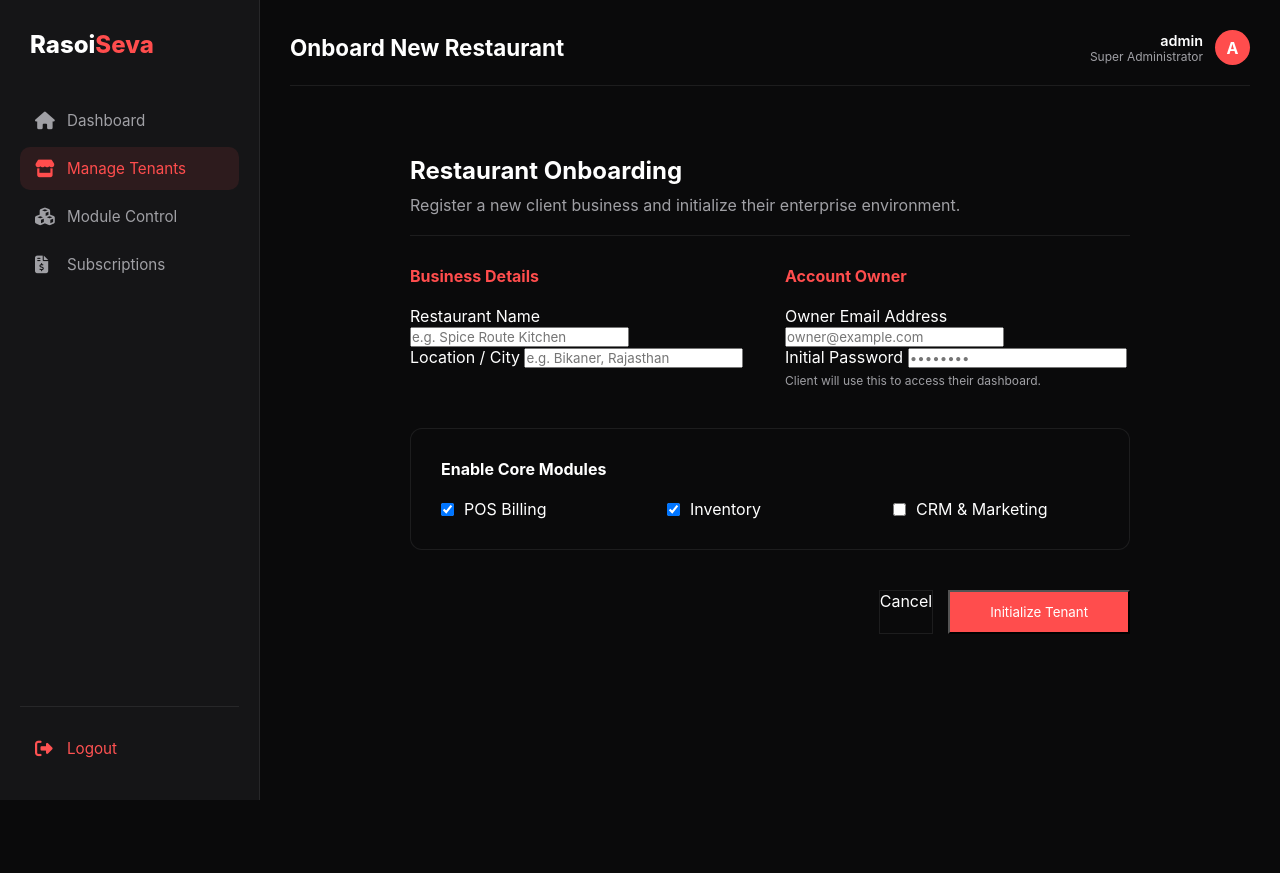
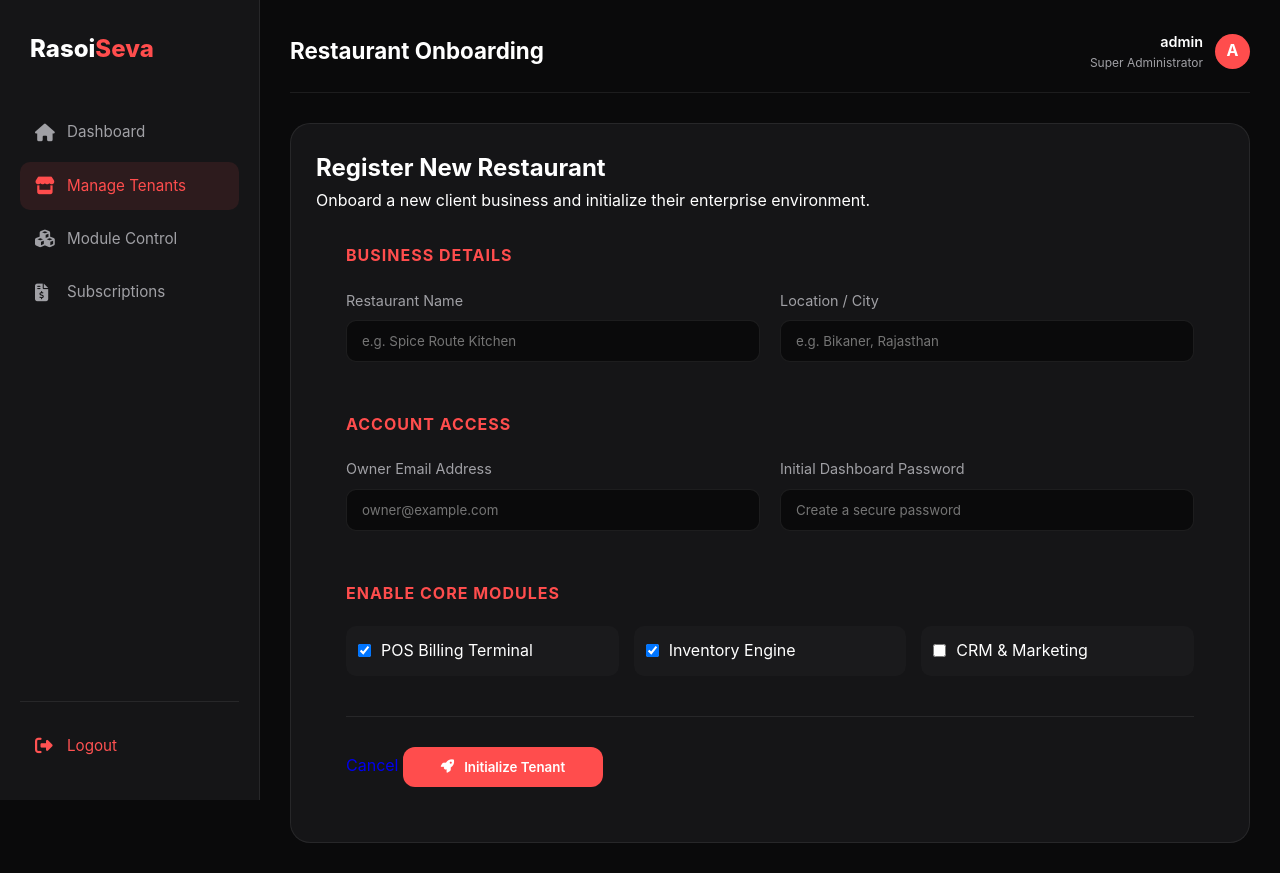
Before and after one commit to Vikashmahto45/rasoiseva_db, a PHP site: page /admin/add_tenant.php in a window 1280 px wide. Before the commit the page ends 800 px from the top, so only its background shows below. Run offline with PHP 8.4, Linux system fonts and the light colour scheme; a user stored in the database is signed in.

Commit message:
Completed Phase 13: UI Harmonization - Removed all inline styles and standardized whole project to unified Design System

```diff
--- a/admin/add_tenant.php
+++ b/admin/add_tenant.php
@@ -1,63 +1,75 @@
 <?php
-$page_title = "Onboard New Restaurant";
+/**
+ * RasoiSeva - Add Tenant UI (Cleaned)
+ */
+$page_title = "Restaurant Onboarding";
 $active_page = "tenants";
 require_once 'includes/header.php';
 ?>
 
-<div class="form-wrapper glass-card" style="max-width: 800px; margin: 0 auto; padding: 40px;">
-    <div style="margin-bottom: 30px; border-bottom: 1px solid var(--border); padding-bottom: 20px;">
-        <h2 style="margin-bottom: 10px;">Restaurant Onboarding</h2>
-        <p style="color: var(--text-secondary);">Register a new client business and initialize their enterprise environment.</p>
+<div class="data-card animate-fade">
+    <div class="card-header">
+        <div>
+            <h2>Register New Restaurant</h2>
+            <p class="text-secondary">Onboard a new client business and initialize their enterprise environment.</p>
+        </div>
     </div>
 
-    <?php display_flash_message(); ?>
-
-    <form action="tenant_process.php" method="POST">
-        <div style="display: grid; grid-template-columns: 1fr 1fr; gap: 30px;">
-            <div class="form-section">
-                <h4 style="margin-bottom: 20px; color: var(--primary-color);">Business Details</h4>
-                <div class="input-group">
-                    <label for="business_name">Restaurant Name</label>
-                    <input type="text" id="business_name" name="business_name" placeholder="e.g. Spice Route Kitchen" required>
+    <form action="tenant_process.php" method="POST" style="padding: 30px;">
+        <!-- Section 1: Business Details -->
+        <div class="form-section">
+            <h3>Business Details</h3>
+            <div class="form-row">
+                <div class="form-group">
+                    <label>Restaurant Name</label>
+                    <input type="text" name="business_name" placeholder="e.g. Spice Route Kitchen" required>
                 </div>
-                <div class="input-group">
-                    <label for="location">Location / City</label>
-                    <input type="text" id="location" name="location" placeholder="e.g. Bikaner, Rajasthan" required>
-                </div>
-            </div>
-
-            <div class="form-section">
-                <h4 style="margin-bottom: 20px; color: var(--primary-color);">Account Owner</h4>
-                <div class="input-group">
-                    <label for="owner_email">Owner Email Address</label>
-                    <input type="email" id="owner_email" name="owner_email" placeholder="owner@example.com" required>
-                </div>
-                <div class="input-group">
-                    <label for="password">Initial Password</label>
-                    <input type="password" id="password" name="password" placeholder="••••••••" required>
-                    <p style="font-size: 0.75rem; color: var(--text-secondary); margin-top: 5px;">Client will use this to access their dashboard.</p>
+                <div class="form-group">
+                    <label>Location / City</label>
+                    <input type="text" name="location" placeholder="e.g. Bikaner, Rajasthan" required>
                 </div>
             </div>
         </div>
 
-        <div class="module-selection" style="margin-top: 40px; padding: 30px; background: var(--bg-dark); border-radius: 12px; border: 1px solid var(--border);">
-            <h4 style="margin-bottom: 20px;">Enable Core Modules</h4>
-            <div style="display: grid; grid-template-columns: repeat(3, 1fr); gap: 20px;">
-                <label style="display: flex; align-items: center; gap: 10px; cursor: pointer;">
-                    <input type="checkbox" name="modules[]" value="pos" checked> POS Billing
+        <!-- Section 2: Account Owner -->
+        <div class="form-section">
+            <h3>Account Access</h3>
+            <div class="form-row">
+                <div class="form-group">
+                    <label>Owner Email Address</label>
+                    <input type="email" name="owner_email" placeholder="owner@example.com" required>
+                </div>
+                <div class="form-group">
+                    <label>Initial Dashboard Password</label>
+                    <input type="password" name="password" placeholder="Create a secure password" required>
+                </div>
+            </div>
+        </div>
+
+        <!-- Section 3: Modules -->
+        <div class="form-section">
+            <h3>Enable Core Modules</h3>
+            <div class="module-grid">
+                <label class="module-item">
+                    <input type="checkbox" name="modules[]" value="POS" checked>
+                    <span>POS Billing Terminal</span>
                 </label>
-                <label style="display: flex; align-items: center; gap: 10px; cursor: pointer;">
-                    <input type="checkbox" name="modules[]" value="inventory" checked> Inventory
+                <label class="module-item">
+                    <input type="checkbox" name="modules[]" value="Inventory" checked>
+                    <span>Inventory Engine</span>
                 </label>
-                <label style="display: flex; align-items: center; gap: 10px; cursor: pointer;">
-                    <input type="checkbox" name="modules[]" value="crm"> CRM & Marketing
+                <label class="module-item">
+                    <input type="checkbox" name="modules[]" value="CRM">
+                    <span>CRM & Marketing</span>
                 </label>
             </div>
         </div>
 
-        <div style="margin-top: 40px; display: flex; gap: 15px; justify-content: flex-end;">
-            <a href="tenants.php" class="btn-primary" style="width: auto; background: transparent; border: 1px solid var(--border); text-decoration: none;">Cancel</a>
-            <button type="submit" class="btn-primary" style="width: auto; padding: 12px 40px;">Initialize Tenant</button>
+        <div class="flex justify-between items-center" style="margin-top: 40px; padding-top: 30px; border-top: 1px solid var(--border);">
+            <a href="tenants.php" class="text-secondary" style="text-decoration: none;">Cancel</a>
+            <button type="submit" class="btn btn-primary" style="min-width: 200px;">
+                <i class="fa-solid fa-rocket"></i> Initialize Tenant
+            </button>
         </div>
     </form>
 </div>
--- a/assets/css/main.css
+++ b/assets/css/main.css
@@ -1,4 +1,4 @@
-/* RasoiSeva - Professional Design System */
+/* RasoiSeva - Unified Design System (Phase 13) */
 :root {
     --primary-color: #ff4d4d;
     --primary-hover: #e60000;
@@ -11,7 +11,6 @@
     --error: #ff5252;
     --glass: rgba(255, 255, 255, 0.03);
     --border: rgba(255, 255, 255, 0.08);
-    --sidebar-width: 260px;
 }
 
 * {
@@ -25,65 +24,110 @@ body {
     background-color: var(--bg-dark);
     color: var(--text-primary);
     overflow-x: hidden;
+    line-height: 1.6;
 }
 
-/* Dashboard Layout */
+/* Universal Containers */
+.glass-card, .data-card, .stat-card {
+    background: var(--bg-card);
+    border: 1px solid var(--border);
+    border-radius: 20px;
+    padding: 25px;
+    transition: all 0.3s ease;
+}
+
+.glass-card:hover { border-color: var(--primary-color); }
+
+/* Grid Systems */
 .stats-grid {
     display: grid;
-    grid-template-columns: repeat(auto-fit, minmax(240px, 1fr));
+    grid-template-columns: repeat(auto-fit, minmax(220px, 1fr));
     gap: 20px;
     margin-bottom: 30px;
 }
 
-.stat-card {
-    background: var(--bg-card);
-    border: 1px solid var(--border);
-    padding: 25px;
-    border-radius: 20px;
-    transition: all 0.3s ease;
+.main-grid {
+    display: grid;
+    grid-template-columns: 2fr 1fr;
+    gap: 25px;
 }
 
-.stat-card:hover {
-    border-color: var(--primary-color);
-    transform: translateY(-5px);
+@media (max-width: 992px) {
+    .main-grid { grid-template-columns: 1fr; }
 }
 
-.stat-card h3 {
-    font-size: 0.9rem;
-    color: var(--text-secondary);
-    margin-bottom: 8px;
+/* Forms */
+.form-section { margin-bottom: 30px; }
+.form-section h3 {
+    font-size: 1rem;
+    color: var(--primary-color);
+    margin-bottom: 20px;
     text-transform: uppercase;
     letter-spacing: 1px;
 }
 
-.stat-card .value {
-    font-size: 2rem;
-    font-weight: 700;
+.form-row {
+    display: grid;
+    grid-template-columns: 1fr 1fr;
+    gap: 20px;
+    margin-bottom: 15px;
 }
 
-.data-card {
-    background: var(--bg-card);
-    border: 1px solid var(--border);
-    border-radius: 20px;
-    overflow: hidden;
+.form-group { margin-bottom: 20px; }
+.form-group label {
+    display: block;
+    margin-bottom: 8px;
+    font-size: 0.9rem;
+    color: var(--text-secondary);
 }
 
-.card-header {
-    padding: 20px 25px;
-    border-bottom: 1px solid var(--border);
+.input-with-icon {
+    position: relative;
     display: flex;
-    justify-content: space-between;
     align-items: center;
 }
 
-.card-header h2 { font-size: 1.2rem; }
+.input-with-icon i {
+    position: absolute;
+    left: 15px;
+    color: var(--text-secondary);
+}
+
+input[type="text"],
+input[type="email"],
+input[type="password"],
+select {
+    width: 100%;
+    padding: 12px 15px;
+    background: var(--bg-dark);
+    border: 1px solid var(--border);
+    border-radius: 10px;
+    color: white;
+    outline: none;
+    transition: all 0.3s ease;
+}
+
+input:focus { border-color: var(--primary-color); }
+
+/* Module Choices */
+.module-grid {
+    display: grid;
+    grid-template-columns: repeat(auto-fit, minmax(200px, 1fr));
+    gap: 15px;
+    margin-top: 15px;
+}
+
+.module-item {
+    display: flex;
+    align-items: center;
+    gap: 10px;
+    padding: 12px;
+    border-radius: 10px;
+    background: rgba(255, 255, 255, 0.02);
+    cursor: pointer;
+}
 
 /* Table Styles */
-.table-responsive {
-    width: 100%;
-    overflow-x: auto;
-}
-
 .data-table {
     width: 100%;
     border-collapse: collapse;
@@ -91,79 +135,54 @@ body {
 
 .data-table th {
     text-align: left;
-    padding: 15px 25px;
-    background: rgba(255, 255, 255, 0.02);
+    padding: 15px;
     color: var(--text-secondary);
-    font-weight: 600;
-    font-size: 0.85rem;
-    text-transform: uppercase;
+    font-size: 0.8rem;
+    border-bottom: 1px solid var(--border);
 }
 
 .data-table td {
-    padding: 18px 25px;
+    padding: 15px;
     border-bottom: 1px solid var(--border);
-    font-size: 0.95rem;
 }
-
-.data-table tr:hover {
-    background: rgba(255, 255, 255, 0.01);
-}
-
-/* Badges */
-.badge {
-    padding: 6px 12px;
-    border-radius: 8px;
-    font-size: 0.75rem;
-    font-weight: 700;
-}
-
-.badge-active { background: rgba(0, 200, 83, 0.1); color: var(--success); }
-.badge-expired { background: rgba(255, 82, 82, 0.1); color: var(--error); }
 
 /* Buttons */
 .btn {
-    padding: 10px 20px;
-    border-radius: 10px;
+    padding: 12px 24px;
+    border-radius: 12px;
     font-weight: 600;
     cursor: pointer;
     transition: all 0.3s ease;
     border: none;
     display: inline-flex;
     align-items: center;
+    justify-content: center;
     gap: 10px;
+    text-decoration: none;
 }
 
 .btn-primary { background: var(--primary-color); color: white; }
-.btn-primary:hover { background: var(--primary-hover); transform: translateY(-1px); }
+.btn-primary:hover { background: var(--primary-hover); transform: scale(1.02); }
 
-.btn-outline {
-    background: transparent;
-    border: 1px solid var(--border);
-    color: var(--text-primary);
+.btn-block { width: 100%; display: flex; }
+
+/* Badges & Tags */
+.badge {
+    padding: 4px 10px;
+    border-radius: 6px;
+    font-size: 0.75rem;
+    font-weight: 700;
 }
-
-.btn-outline:hover {
-    background: var(--glass);
-    border-color: var(--text-secondary);
-}
-
-.btn-sm { padding: 6px 12px; font-size: 0.85rem; }
+.badge-active { background: rgba(0, 200, 83, 0.1); color: var(--success); }
 
 /* Utility */
-.flex { display: flex; }
+.mb-8 { margin-bottom: 30px; }
+.text-right { text-align: right; }
 .items-center { align-items: center; }
 .justify-between { justify-content: space-between; }
-.gap-3 { gap: 12px; }
-.mb-8 { margin-bottom: 30px; }
-.text-secondary { color: var(--text-secondary); }
+.animate-fade { animation: fadeIn 0.5s ease forwards; }
 
-/* Avatars */
-.avatar {
-    width: 40px;
-    height: 40px;
-    border-radius: 12px;
-    display: flex;
-    align-items: center;
-    justify-content: center;
-    font-weight: 700;
+@keyframes fadeIn {
+    from { opacity: 0; transform: translateY(10px); }
+    to { opacity: 1; transform: translateY(0); }
 }
```
Also changed, not shown: admin/dashboard.php (+39 -31 lines).
